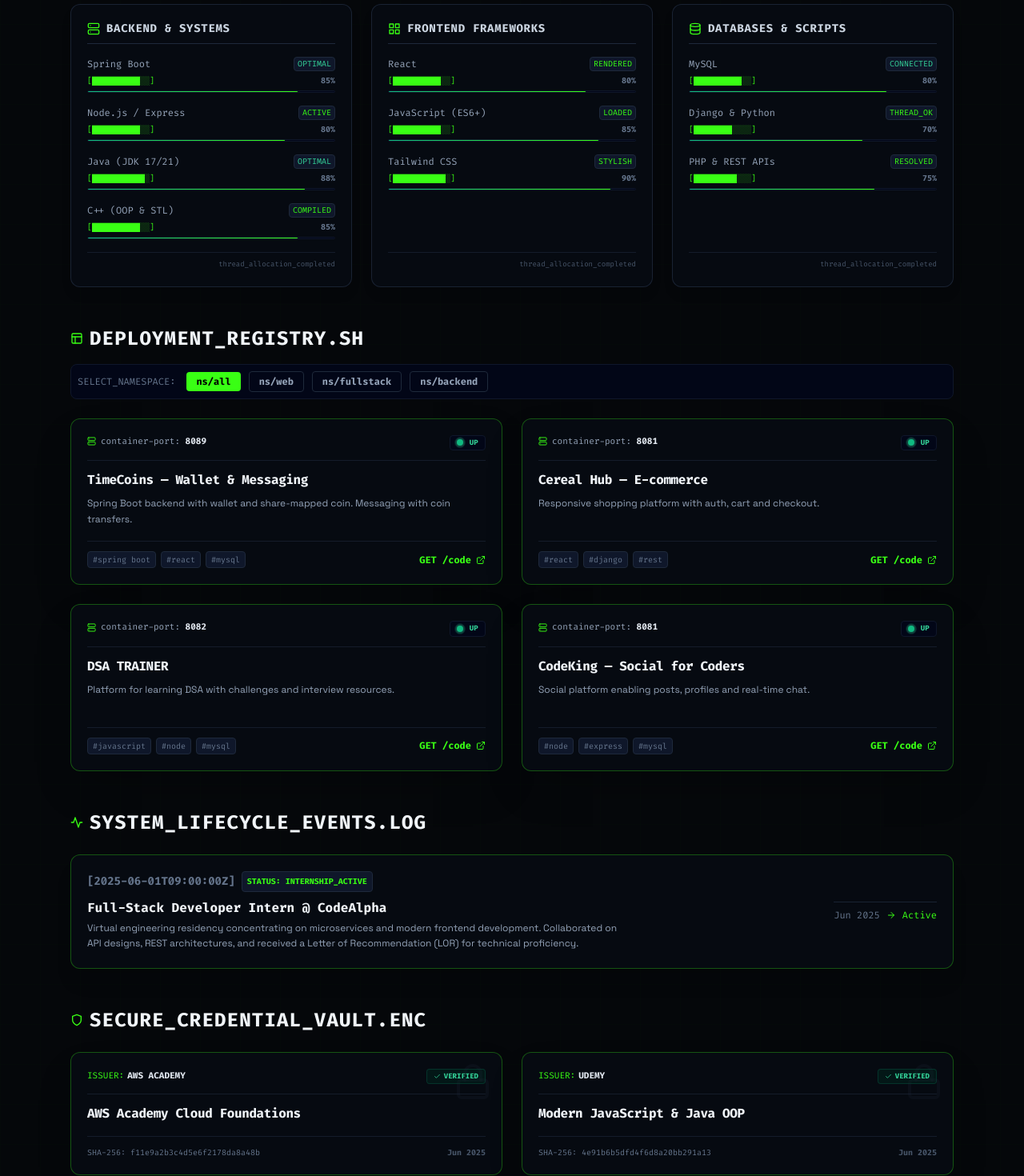
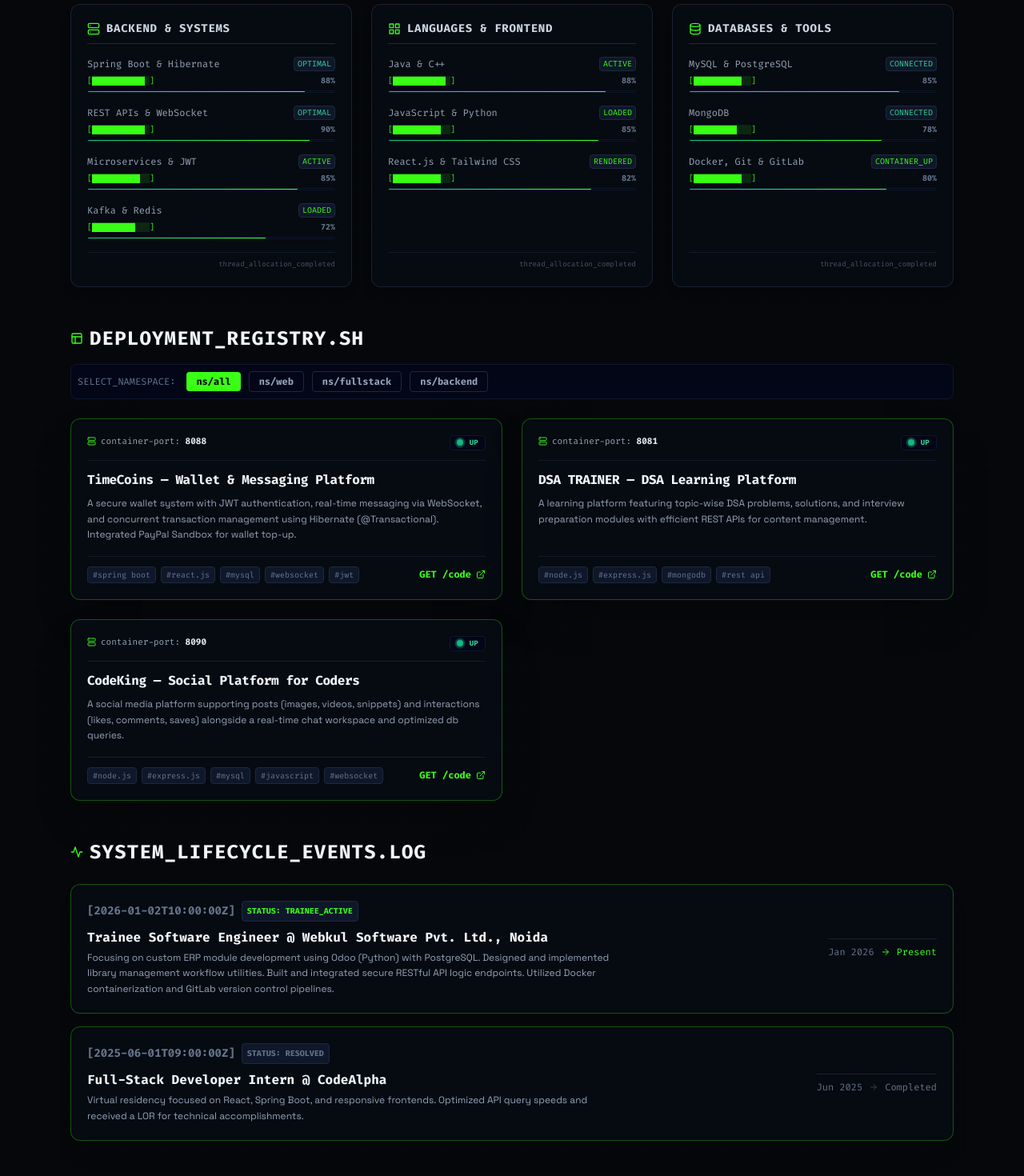
Before and after one commit to amantaycon/newPortfolio, a React (Vite) app: page / in a window 1280 px wide. Shown: the part 1120-2590 px from the top of the page at 80% size. Built offline with nearby package versions, Linux system fonts and the light colour scheme; the HTML template or start-up script is replaced by a standard one.

Commit message:
chore: align portfolio content and stats with resume profile

```diff
--- a/src/components/About.jsx
+++ b/src/components/About.jsx
@@ -59,14 +59,14 @@ export default function About({ theme }) {
             <span className="text-indigo-400 font-bold">CREATE TABLE</span> developer_details ({"\n"}
             {"  "}id <span className="text-indigo-400 font-bold">INT AUTO_INCREMENT PRIMARY KEY</span>,{"\n"}
             {"  "}full_name <span className="text-indigo-400 font-bold">VARCHAR</span>(<span className="text-amber-500">100</span>) <span className="text-indigo-400 font-bold">NOT NULL</span>,{"\n"}
-            {"  "}active_internship <span className="text-indigo-400 font-bold">VARCHAR</span>(<span className="text-amber-500">100</span>),{"\n"}
-            {"  "}location <span className="text-indigo-400 font-bold">VARCHAR</span>(<span className="text-amber-500">100</span>){"\n"}
+            {"  "}active_company <span className="text-indigo-400 font-bold">VARCHAR</span>(<span className="text-amber-500">100</span>),{"\n"}
+            {"  "}role <span className="text-indigo-400 font-bold">VARCHAR</span>(<span className="text-amber-500">100</span>){"\n"}
             );{"\n"}
             {"\n"}
             <span className="text-indigo-400 font-bold">INSERT INTO</span> developer_details {"\n"}
-            {"  "}(full_name, active_internship, location){"\n"}
+            {"  "}(full_name, active_company, role){"\n"}
             <span className="text-indigo-400 font-bold">VALUES</span> ({"\n"}
-            {"  "}<span className="text-emerald-400">'Aman Kumar'</span>, <span className="text-emerald-400">'CodeAlpha'</span>, <span className="text-emerald-400">'Ghaziabad, Delhi-NCR'</span>{"\n"}
+            {"  "}<span className="text-emerald-400">'Aman Kumar'</span>, <span className="text-emerald-400">'Webkul Software'</span>, <span className="text-emerald-400">'Trainee Software Engineer'</span>{"\n"}
             );
           </code>
         );
@@ -168,14 +168,14 @@ export default function About({ theme }) {
                 }`} />
                 <div className="font-bold text-slate-200">MCA (Master of Computer Applications)</div>
                 <div className="text-slate-400">KIET Group of Institutions, Ghaziabad</div>
-                <div className={`text-[10px] ${activeColor} font-mono mt-0.5`}>[ 2024 - 2026 ] · Present</div>
+                <div className={`text-[10px] ${activeColor} font-mono mt-0.5`}>[ 2024 - 2026 ] · CGPA: 8.24/10</div>
               </div>
 
               <div className="border-l-2 border-slate-700 pl-3 py-0.5 relative">
                 <span className="absolute -left-1.5 top-1.5 w-3 h-3 rounded-full bg-slate-900 border-2 border-slate-600" />
                 <div className="font-bold text-slate-200">BCA (Bachelor of Computer Applications)</div>
                 <div className="text-slate-400">Maharaja College, Ara</div>
-                <div className="text-[10px] text-slate-500 font-mono mt-0.5">[ 2021 - 2024 ] · GPA: 8.4/10</div>
+                <div className="text-[10px] text-slate-500 font-mono mt-0.5">[ 2021 - 2024 ] · Score: 69.1%</div>
               </div>
 
               <div className="border-l-2 border-slate-700 pl-3 py-0.5 relative">
--- a/src/components/Certs.jsx
+++ b/src/components/Certs.jsx
@@ -4,28 +4,16 @@ import { FiShield, FiLock, FiCheck } from "react-icons/fi";
 
 const certs = [
   {
-    title: "AWS Academy Cloud Foundations",
-    org: "AWS Academy",
-    date: "Jun 2025",
-    hash: "SHA-256: f11e9a2b3c4d5e6f2178da8a48b",
+    title: "Spring Boot From Scratch For Beginners",
+    org: "Udemy",
+    date: "Jul 2025",
+    hash: "SHA-256: d8b2c48ea92a11b6f0e9fa5c4d6",
   },
   {
-    title: "Modern JavaScript & Java OOP",
+    title: "Modern JavaScript for React Developer - Zero to Advanced",
     org: "Udemy",
     date: "Jun 2025",
     hash: "SHA-256: 4e91b6b5dfd4f6d8a20bb291a13",
-  },
-  {
-    title: "Python Essentials & Cyber Security",
-    org: "Cisco Networking Academy",
-    date: "May 2025",
-    hash: "SHA-256: b2a8d11c78eb35cf711d9f8c12a",
-  },
-  {
-    title: "Red Hat Enterprise Linux 8 Essential",
-    org: "LinkedIn Learning",
-    date: "Dec 2024",
-    hash: "SHA-256: a8c2e912bc834fdee1988ff45da",
   },
 ];
 
--- a/src/components/Experience.jsx
+++ b/src/components/Experience.jsx
@@ -18,6 +18,7 @@ export default function Experience({ theme }) {
 
       {/* Events Log Timeline */}
       <div className="space-y-4">
+        {/* Webkul Software */}
         <motion.div
           initial={{ opacity: 0, x: -10 }}
           animate={{ opacity: 1, x: 0 }}
@@ -26,9 +27,44 @@ export default function Experience({ theme }) {
           <div className="font-mono text-xs sm:text-sm">
             {/* Timestamp & Tag */}
             <div className="flex flex-wrap items-center gap-2 mb-2">
+              <span className="text-slate-500 font-bold">[2026-01-02T10:00:00Z]</span>
+              <span className={`px-1.5 py-0.5 rounded font-bold text-[10px] bg-slate-900 border border-slate-800 ${activeColor}`}>
+                STATUS: TRAINEE_ACTIVE
+              </span>
+            </div>
+
+            {/* Content */}
+            <h4 className="text-base font-extrabold text-slate-100">
+              Trainee Software Engineer @ Webkul Software Pvt. Ltd., Noida
+            </h4>
+            <p className="text-xs text-slate-400 mt-1 font-sans leading-relaxed max-w-2xl">
+              Focusing on custom ERP module development using Odoo (Python) with PostgreSQL.
+              Designed and implemented library management workflow utilities. Built and integrated secure RESTful API logic endpoints.
+              Utilized Docker containerization and GitLab version control pipelines.
+            </p>
+          </div>
+
+          {/* Timeline Range Indicator */}
+          <div className="flex items-center gap-2 font-mono text-[10px] sm:text-xs text-slate-500 self-start sm:self-center border-l sm:border-l-0 sm:border-t border-slate-800/80 pl-3 sm:pl-0 sm:pt-2">
+            <span>Jan 2026</span>
+            <FiArrowRight className={activeColor} />
+            <span className={activeColor}>Present</span>
+          </div>
+        </motion.div>
+
+        {/* CodeAlpha */}
+        <motion.div
+          initial={{ opacity: 0, x: -10 }}
+          animate={{ opacity: 1, x: 0 }}
+          transition={{ delay: 0.1 }}
+          className={`p-5 rounded-xl border flex flex-col sm:flex-row sm:items-center justify-between gap-4 shadow-xl transition-all duration-300 ${activeBorder}`}
+        >
+          <div className="font-mono text-xs sm:text-sm">
+            {/* Timestamp & Tag */}
+            <div className="flex flex-wrap items-center gap-2 mb-2">
               <span className="text-slate-500 font-bold">[2025-06-01T09:00:00Z]</span>
-              <span className={`px-1.5 py-0.5 rounded font-bold text-[10px] bg-slate-900 border border-slate-800 ${activeColor}`}>
-                STATUS: INTERNSHIP_ACTIVE
+              <span className="px-1.5 py-0.5 rounded font-bold text-[10px] bg-slate-900 border border-slate-800 text-slate-500">
+                STATUS: RESOLVED
               </span>
             </div>
 
@@ -37,16 +73,16 @@ export default function Experience({ theme }) {
               Full-Stack Developer Intern @ CodeAlpha
             </h4>
             <p className="text-xs text-slate-400 mt-1 font-sans leading-relaxed max-w-2xl">
-              Virtual engineering residency concentrating on microservices and modern frontend development.
-              Collaborated on API designs, REST architectures, and received a Letter of Recommendation (LOR) for technical proficiency.
+              Virtual residency focused on React, Spring Boot, and responsive frontends.
+              Optimized API query speeds and received a LOR for technical accomplishments.
             </p>
           </div>
 
           {/* Timeline Range Indicator */}
           <div className="flex items-center gap-2 font-mono text-[10px] sm:text-xs text-slate-500 self-start sm:self-center border-l sm:border-l-0 sm:border-t border-slate-800/80 pl-3 sm:pl-0 sm:pt-2">
             <span>Jun 2025</span>
-            <FiArrowRight className={activeColor} />
-            <span className={activeColor}>Active</span>
+            <FiArrowRight className="text-slate-700" />
+            <span className="text-slate-500">Completed</span>
           </div>
         </motion.div>
       </div>
--- a/src/components/Hero.jsx
+++ b/src/components/Hero.jsx
@@ -91,30 +91,25 @@ export default function Hero({ theme }) {
         break;
       case "skills":
         response.push(
-          "Languages: Java, C++, JavaScript, Python, SQL, PHP",
-          "Backend:   Spring Boot, Node.js, Express, Django, REST APIs",
-          "Frontend:  React, HTML5, CSS3, Tailwind CSS",
-          "Databases: MySQL, PostgreSQL"
+          "Languages: Java, C++, JavaScript, Python, SQL",
+          "Backend:   Spring Boot, Hibernate (JPA), REST APIs, JWT, WebSocket, Microservices, Kafka, Redis",
+          "Frontend:  React.js, HTML, CSS, JavaScript, Tailwind CSS",
+          "Databases: MySQL, PostgreSQL, MongoDB",
+          "Tools:     Git, GitHub, Docker, Postman, GitLab"
         );
         break;
       case "projects":
         response.push(
           "Active Deployments:",
-          "  - TimeCoins: Spring Boot wallet & messenger.",
-          "  - Cereal Hub: React/Django E-commerce platform.",
-          "  - DSA Trainer: Node/MySQL learning platform.",
-          "  - CodeKing: Real-time chat & social hub for devs.",
+          "  - TimeCoins: Spring Boot wallet & messaging platform.",
+          "  - DSA Trainer: Node.js/MongoDB DSA learning platform.",
+          "  - CodeKing: Social platform for coders.",
           "Type 'curl <project_name>' to view repo (e.g. 'curl timecoins')."
         );
         break;
       case "curl timecoins":
         response.push("Opening Repository link for TimeCoins...");
         window.open("https://github.com/amantaycon/TimeCoins", "_blank");
-        break;
-      case "curl cereal_hub":
-      case "curl cereal":
-        response.push("Opening Repository link for Cereal Hub...");
-        window.open("https://github.com/amantaycon/Cereal_Hub/", "_blank");
         break;
       case "curl dsatrainer":
       case "curl dsa":
@@ -138,7 +133,7 @@ export default function Hero({ theme }) {
       case "contact":
         response.push(
           "CONTACT ENDPOINTS:",
-          "  Email: aman.2426mca1782@kiet.edu",
+          "  Email: amantaycon@gmail.com",
           "  Phone: +91 9334626132",
           "  Location: Delhi-NCR, Ghaziabad",
           "  Profiles: github.com/amantaycon | linkedin.com/in/amantaycon"
@@ -274,7 +269,7 @@ export default function Hero({ theme }) {
           <div className="flex flex-col items-center">
             <FiCpu className={`text-lg mb-1 ${activeColor}`} />
             <span className="text-[10px] text-slate-500 uppercase font-bold">Algorithms</span>
-            <span className="text-sm font-bold text-slate-200">500+ Solved</span>
+            <span className="text-sm font-bold text-slate-200">250+ Solved</span>
           </div>
           <div className="flex flex-col items-center border-x border-slate-800/60">
             <FiDatabase className={`text-lg mb-1 ${activeColor}`} />
@@ -310,7 +305,7 @@ export default function Hero({ theme }) {
               <FiLinkedin />
             </a>
             <a
-              href="mailto:aman.2426mca1782@kiet.edu"
+              href="mailto:amantaycon@gmail.com"
               className="p-2.5 rounded bg-slate-900 border border-slate-800 hover:border-slate-600 text-slate-300 hover:text-white transition-all"
               title="Email Developer"
             >
--- a/src/components/Skills.jsx
+++ b/src/components/Skills.jsx
@@ -7,28 +7,28 @@ const skillCategories = [
     title: "Backend & Systems",
     icon: <FiServer />,
     skills: [
-      { name: "Spring Boot", value: 85, status: "OPTIMAL" },
-      { name: "Node.js / Express", value: 80, status: "ACTIVE" },
-      { name: "Java (JDK 17/21)", value: 88, status: "OPTIMAL" },
-      { name: "C++ (OOP & STL)", value: 85, status: "COMPILED" },
+      { name: "Spring Boot & Hibernate", value: 88, status: "OPTIMAL" },
+      { name: "REST APIs & WebSocket", value: 90, status: "OPTIMAL" },
+      { name: "Microservices & JWT", value: 85, status: "ACTIVE" },
+      { name: "Kafka & Redis", value: 72, status: "LOADED" },
     ],
   },
   {
-    title: "Frontend Frameworks",
+    title: "Languages & Frontend",
     icon: <FiGrid />,
     skills: [
-      { name: "React", value: 80, status: "RENDERED" },
-      { name: "JavaScript (ES6+)", value: 85, status: "LOADED" },
-      { name: "Tailwind CSS", value: 90, status: "STYLISH" },
+      { name: "Java & C++", value: 88, status: "ACTIVE" },
+      { name: "JavaScript & Python", value: 85, status: "LOADED" },
+      { name: "React.js & Tailwind CSS", value: 82, status: "RENDERED" },
     ],
   },
   {
-    title: "Databases & Scripts",
+    title: "Databases & Tools",
     icon: <FiDatabase />,
     skills: [
-      { name: "MySQL", value: 80, status: "CONNECTED" },
-      { name: "Django & Python", value: 70, status: "THREAD_OK" },
-      { name: "PHP & REST APIs", value: 75, status: "RESOLVED" },
+      { name: "MySQL & PostgreSQL", value: 85, status: "CONNECTED" },
+      { name: "MongoDB", value: 78, status: "CONNECTED" },
+      { name: "Docker, Git & GitLab", value: 80, status: "CONTAINER_UP" },
     ],
   },
 ];
--- a/src/data/projects.jsx
+++ b/src/data/projects.jsx
@@ -1,31 +1,24 @@
 const projects = [
   {
-    title: "TimeCoins — Wallet & Messaging",
-    desc: "Spring Boot backend with wallet and share-mapped coin. Messaging with coin transfers.",
-    tags: ["Spring Boot","React","MySQL"],
+    title: "TimeCoins — Wallet & Messaging Platform",
+    desc: "A secure wallet system with JWT authentication, real-time messaging via WebSocket, and concurrent transaction management using Hibernate (@Transactional). Integrated PayPal Sandbox for wallet top-up.",
+    tags: ["Spring Boot", "React.js", "MySQL", "WebSocket", "JWT"],
     link: "https://github.com/amantaycon/TimeCoins",
     cat: "Fullstack"
   },
   {
-    title: "Cereal Hub — E-commerce",
-    desc: "Responsive shopping platform with auth, cart and checkout.",
-    tags: ["React","Django","REST"],
-    link: "https://github.com/amantaycon/Cereal_Hub/",
-    cat: "Web"
-  },
-  {
-    title: "DSA TRAINER",
-    desc: "Platform for learning DSA with challenges and interview resources.",
-    tags: ["JavaScript","Node","MySQL"],
+    title: "DSA TRAINER — DSA Learning Platform",
+    desc: "A learning platform featuring topic-wise DSA problems, solutions, and interview preparation modules with efficient REST APIs for content management.",
+    tags: ["Node.js", "Express.js", "MongoDB", "REST API"],
     link: "https://github.com/amantaycon/DsaTrainer",
     cat: "Backend"
   },
   {
-    title: "CodeKing — Social for Coders",
-    desc: "Social platform enabling posts, profiles and real-time chat.",
-    tags: ["Node","Express","MySQL"],
+    title: "CodeKing — Social Platform for Coders",
+    desc: "A social media platform supporting posts (images, videos, snippets) and interactions (likes, comments, saves) alongside a real-time chat workspace and optimized db queries.",
+    tags: ["Node.js", "Express.js", "MySQL", "JavaScript", "WebSocket"],
     link: "https://github.com/amantaycon/CodeKing",
-    cat: "Fullstack"
+    cat: "Web"
   }
 ]
 
```
Also changed, not shown: 4 other files (tests, documents, lock files or other folders).
